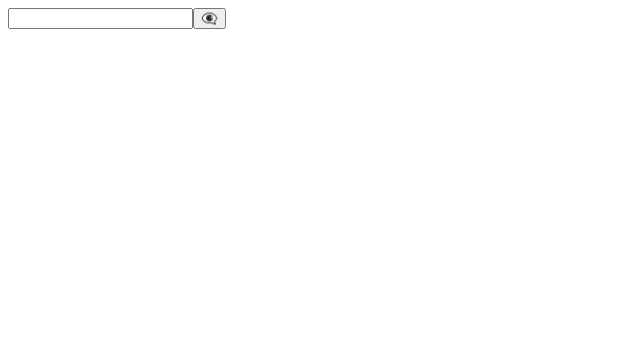
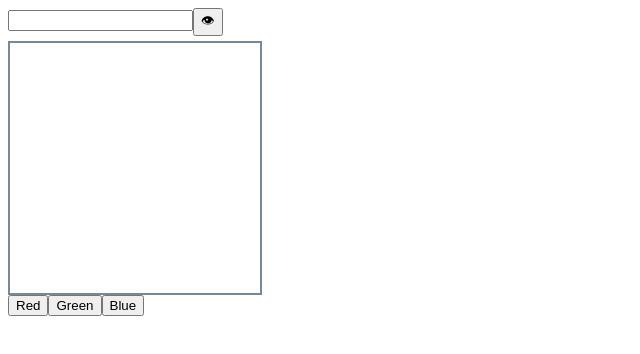
Before and after one commit to jakubhfake/megak-react-app, a React (Create React App) app: page / in a window 1280 px wide. Shown: the top 354 px of the page, without its empty margins (0-640 px from the left). Built offline with nearby package versions, Linux system fonts and the light colour scheme.

Commit message:
add led switching lights

```diff
--- a/src/App.js
+++ b/src/App.js
@@ -1,9 +1,11 @@
 import React from 'react';
 import './App.css';
 import {PassTextInput} from "./PassTextInput";
+import {LedLights} from "./LedLights";
 
 export const App = props => (
     <>
            <PassTextInput/>
+            <LedLights/>
     </>
 );
--- a/src/LedLights.css
+++ b/src/LedLights.css
@@ -1,3 +1,6 @@
-.LedLights {
-
+.LedLights__box{
+    height: 250px;
+    width: 250px;
+    border: solid 2px lightslategrey;
+    margin-top: 5px;
 }
--- a/src/LedLights.js
+++ b/src/LedLights.js
@@ -1,7 +1,23 @@
-import React from "react";
+import React, {useState} from "react";
 
 import './LedLights.css';
 export const LedLights = props => {
+    const [color, setColor] = useState('white');
 
+    const setRed = () => setColor('red');
+    const setGreen = () => setColor('green');
+    const setBlue = () => setColor('blue');
+
+    return <>
+        <div className={'LedLights'}>
+            <div
+                className={'LedLights__box'}
+                style={{backgroundColor: color}}
+            />
+            <button onClick={setRed}>Red</button>
+            <button onClick={setGreen}>Green</button>
+            <button onClick={setBlue}>Blue</button>
+        </div>
+    </>;
 
 }
--- a/src/PassTextInput.js
+++ b/src/PassTextInput.js
@@ -13,7 +13,7 @@ export const PassTextInput = prompt => {
     return <>
         <input type={isPreview ? 'text' : 'password'}/>
         <button onMouseDown={showPreview} onMouseUp={hidePreview}>
-            {isPreview === 'password' ? '👁' : '👁‍🗨'}
+            {isPreview ? '👁‍🗨' : '👁' }
         </button>
         </>
 }
```
